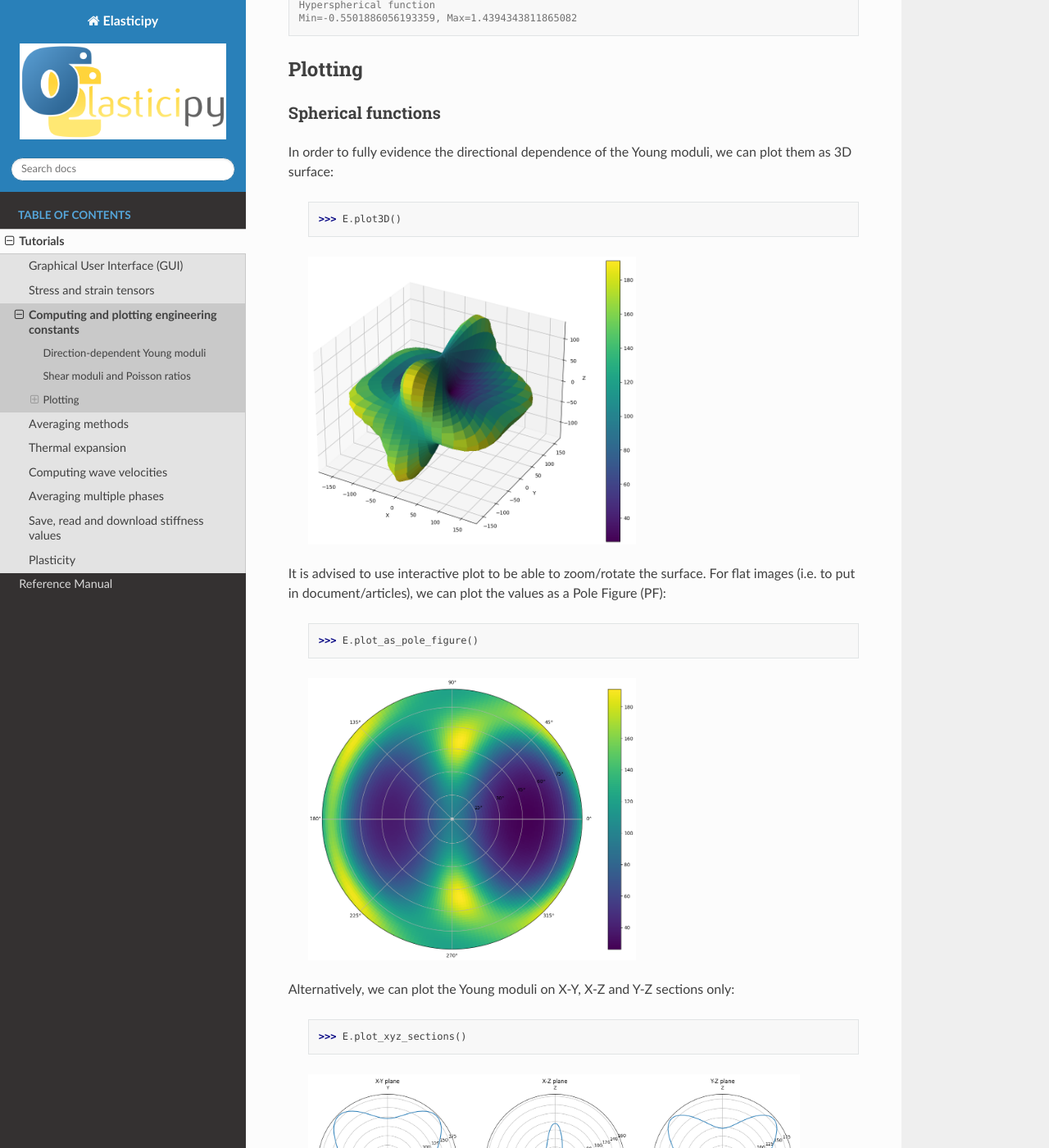
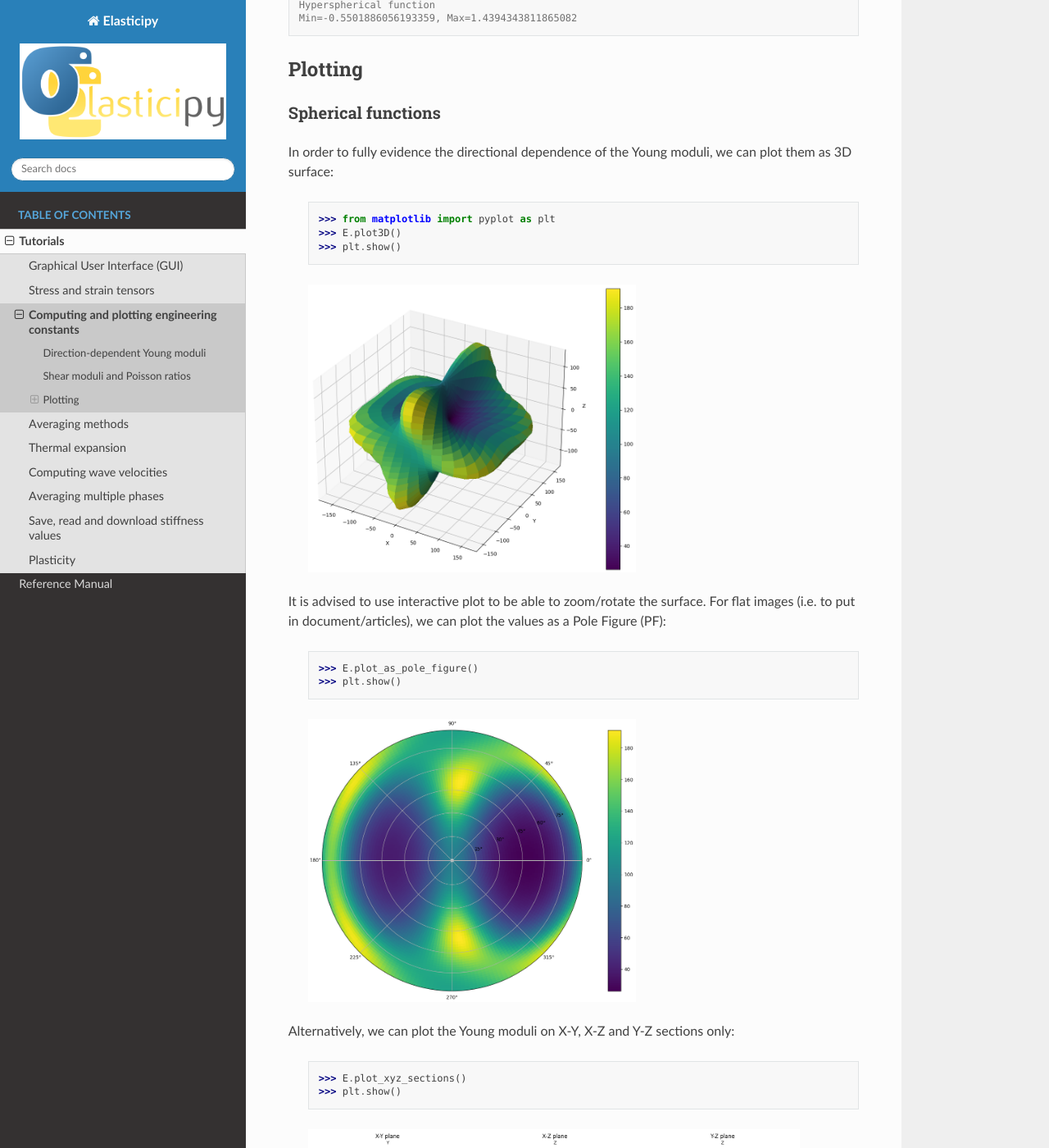
Before and after one commit to DorianDepriester/Elasticipy, a Sphinx documentation site: the page built from docs/source/Tutorials/Tutorial_StiffnessTensor.rst, in a window 1280 px wide and 1400 px high, scrolled down 2058 px. Shown: the whole window at 82% size. Built offline with Sphinx 7.4.7 and the Read the Docs theme 3.1.0, drawn with Linux system fonts in a browser that asks for light colours; some of the changed text lies outside the part shown.

Commit message:
Add plt.show(), as it has been removed from plotting functions

```diff
--- a/docs/source/Tutorials/Tutorial_StiffnessTensor.rst
+++ b/docs/source/Tutorials/Tutorial_StiffnessTensor.rst
@@ -92,7 +92,9 @@ Spherical functions
 ~~~~~~~~~~~~~~~~~~~
 In order to fully evidence the directional dependence of the Young moduli, we can plot them as 3D surface:
 
+    >>> from matplotlib import pyplot as plt
     >>> E.plot3D() # doctest: +SKIP
+    >>> plt.show()
 
     .. image:: images/E_plot3D.png
         :width: 400
@@ -101,6 +103,7 @@ It is advised to use interactive plot to be able to zoom/rotate the surface. For
 document/articles), we can plot the values as a Pole Figure (PF):
 
     >>> E.plot_as_pole_figure() # doctest: +SKIP
+    >>> plt.show()
 
     .. image:: images/E_PF.png
         :width: 400
@@ -108,6 +111,7 @@ document/articles), we can plot the values as a Pole Figure (PF):
 Alternatively, we can plot the Young moduli on X-Y, X-Z and Y-Z sections only:
 
     >>> E.plot_xyz_sections() # doctest: +SKIP
+    >>> plt.show()
 
     .. image:: images/E_xyz_sections.png
         :width: 600
@@ -119,6 +123,7 @@ But at least, for a each direction **u**, we can consider the mean value for all
 plotting:
 
     >>> G.plot3D() # doctest: +SKIP
+    >>> plt.show()
 
     .. image:: images/G_plot3D.png
         :width: 400
@@ -126,6 +131,7 @@ plotting:
 Instead of the mean value, we can consider other statistics, e.g.:
 
     >>> G.plot3D(which='min')   # doctest: +SKIP
+    >>> plt.show()
 
     .. image:: images/G_plot3D_min.png
         :width: 400
@@ -135,6 +141,7 @@ This also works for ``max`` and ``std``. These parameters also apply for pole fi
 When plotting the X-Y, X-Z and Y-Z sections, the min, max and mean values are plotted at once:
 
     >>> G.plot_xyz_sections() # doctest: +SKIP
+    >>> plt.show()
 
     .. image:: images/G_xyz_sections.png
         :width: 600
```
